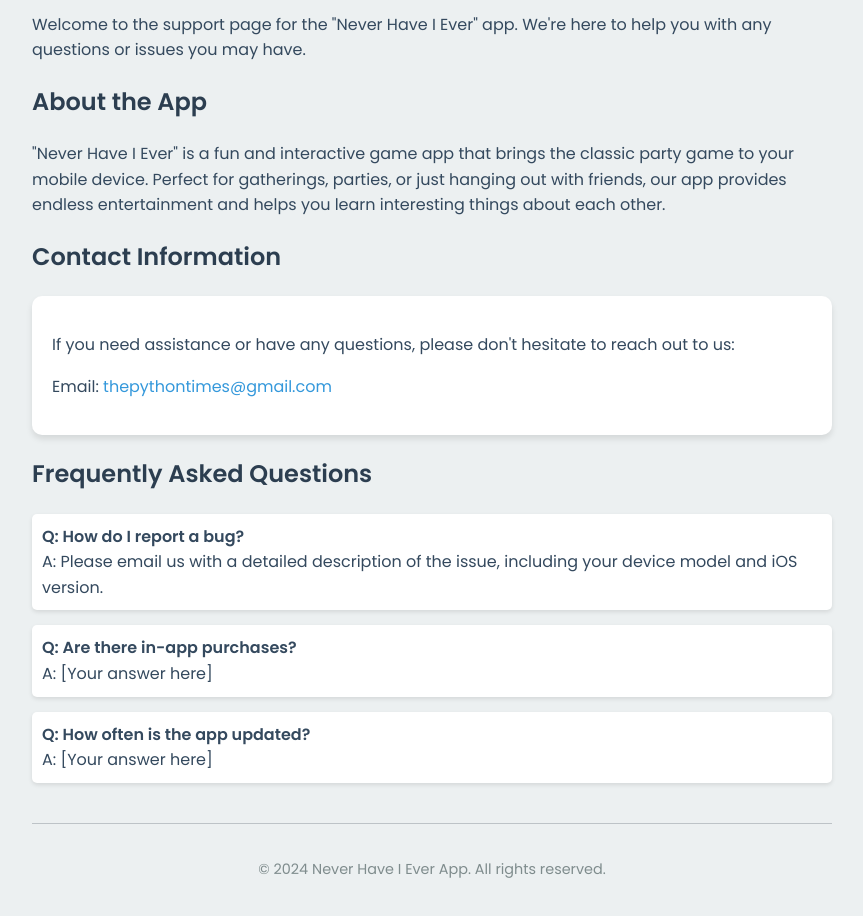
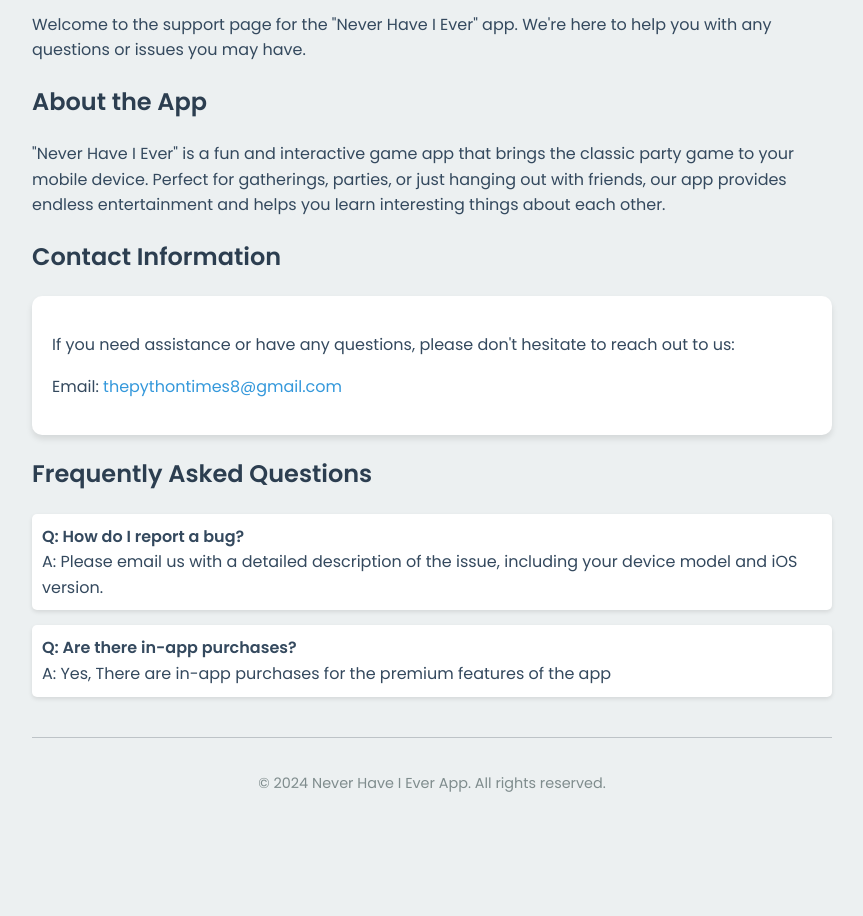
Before and after one commit to AJ-appz/never_have_i_ever, a plain HTML site: page index.html in a window 1280 px wide. Shown: the part 129-1045 px from the top of the page, without its empty margins (208-1071 px from the left). After the commit the page ends 958 px from the top, so only its background shows below. Drawn offline with Linux system fonts and the light colour scheme.

Commit message:
Update index.html

```diff
--- a/index.html
+++ b/index.html
@@ -113,7 +113,7 @@
         <h2>Contact Information</h2>
         <div class="contact-info">
             <p>If you need assistance or have any questions, please don't hesitate to reach out to us:</p>
-            <p>Email: <a href="mailto:thepythontimes@gmail.com">thepythontimes@gmail.com</a></p>
+            <p>Email: <a href="mailto:thepythontimes8@gmail.com">thepythontimes8@gmail.com</a></p>
         </div>
     </div>
 
@@ -123,9 +123,7 @@
             <li><strong>Q: How do I report a bug?</strong><br>
             A: Please email us with a detailed description of the issue, including your device model and iOS version.</li>
             <li><strong>Q: Are there in-app purchases?</strong><br>
-            A: [Your answer here]</li>
-            <li><strong>Q: How often is the app updated?</strong><br>
-            A: [Your answer here]</li>
+            A: Yes, There are in-app purchases for the premium features of the app</li>
         </ul>
     </div>
 
```
